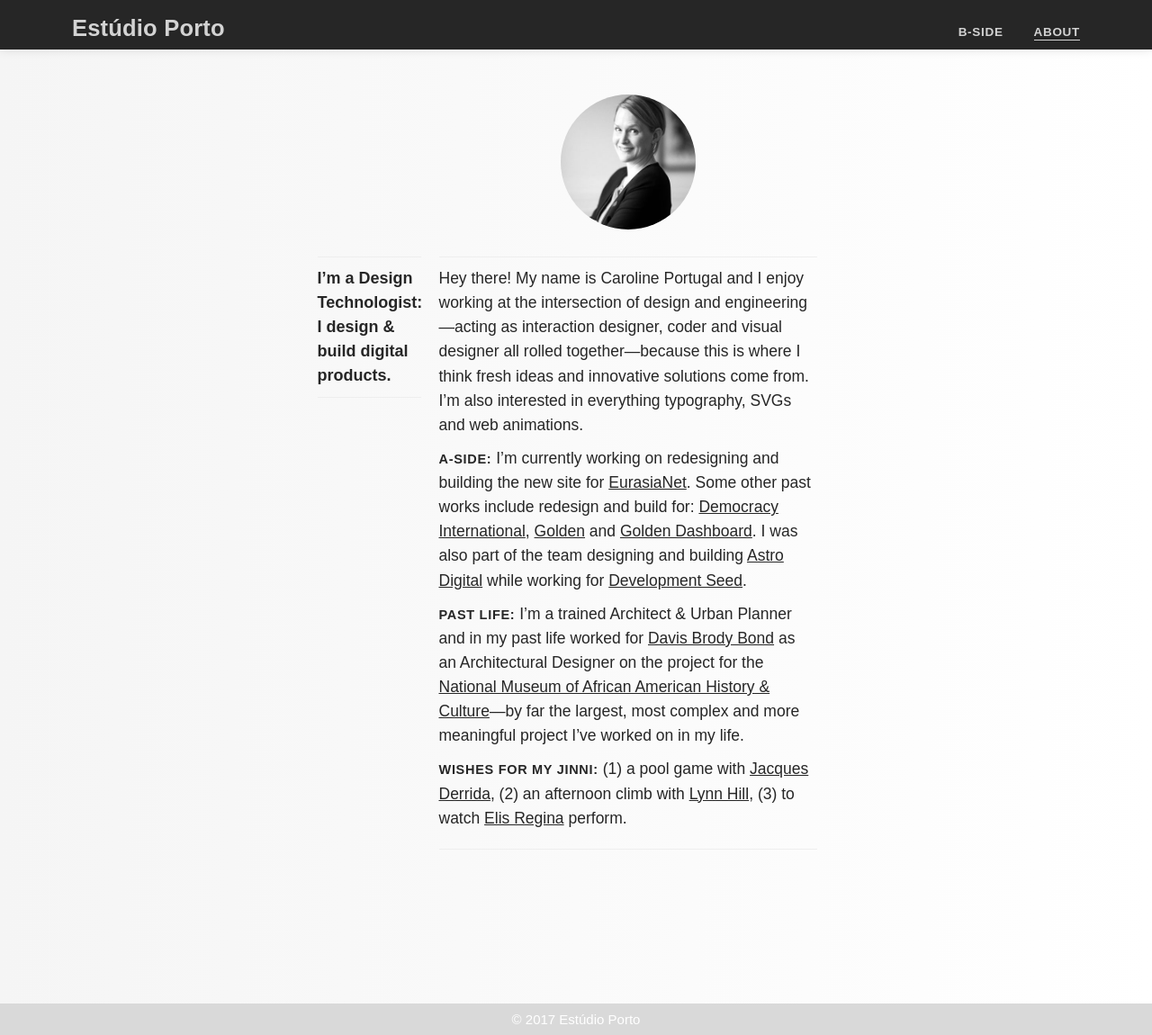
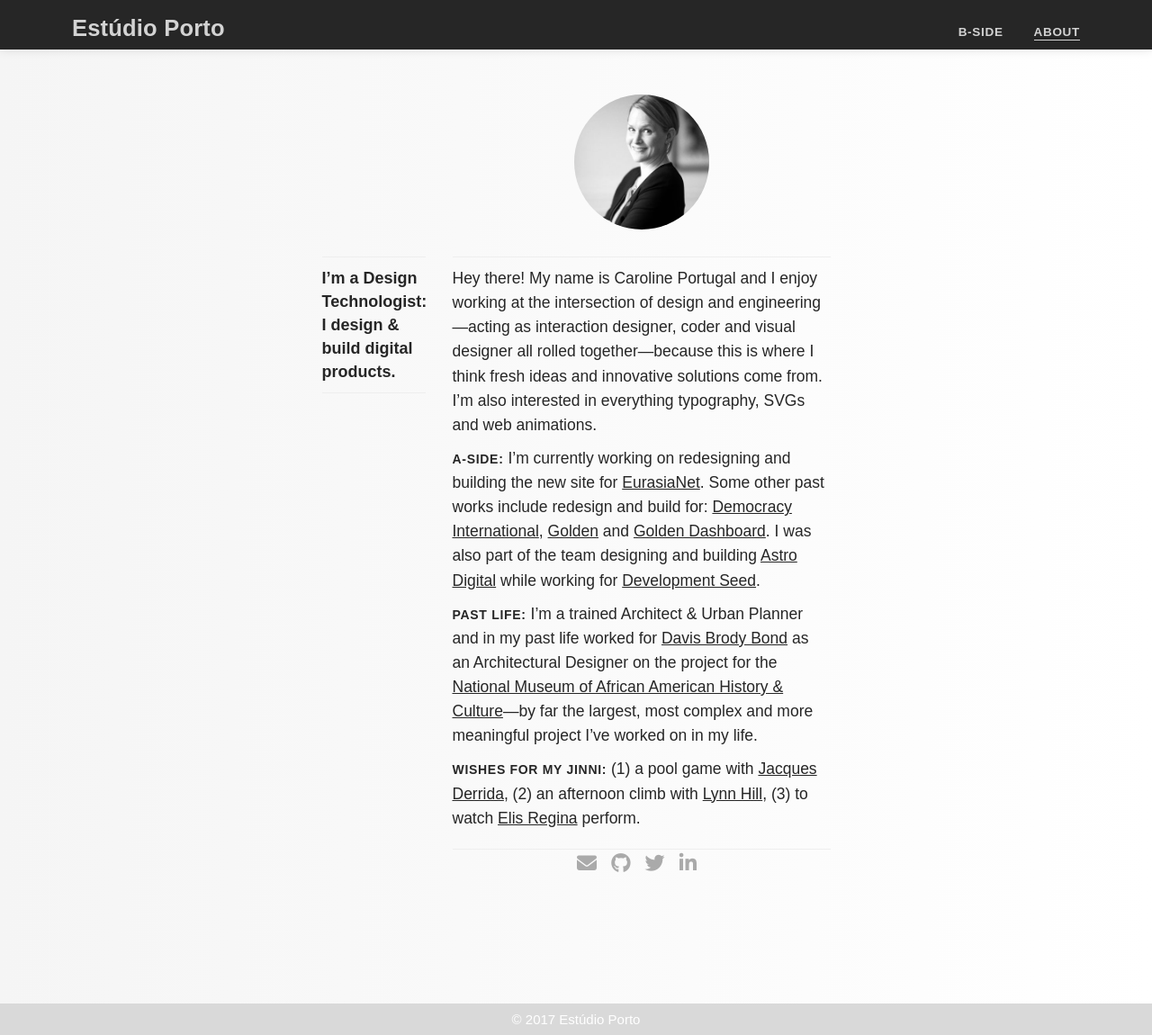
Before and after one commit to carolineportugal/estudioporto, a Jekyll site: the page built from about/index.html, in a window 1280 px wide and 1150 px high. Shown: the whole window at 90% size. Built offline with Jekyll 4.4.1, drawn with Linux system fonts in a browser that asks for light colours; nearby versions of some CDN libraries; some web fonts are replaced.

Commit message:
building contact part of about

```diff
--- a/_sass/_about.scss
+++ b/_sass/_about.scss
@@ -22,7 +22,7 @@
   }
 
   .left-column{
-    margin-right:2rem;
+    margin-right:3rem;
     width:115px;
 
     .intro{
@@ -32,13 +32,12 @@
       font-size: 18px;
       border-top:1px solid #eee;
       border-bottom:1px solid #eee;
-      line-height: 1.5;
+      line-height: 1.45;
     }
 
   }
 
   .center-column{
-    margin-right:2rem;
     width:420px;
     display: flex;
     flex-direction: column;
@@ -62,7 +61,7 @@
       .uppercase{
         @include heavy();
         text-transform: uppercase;
-        font-size: 14.5px;
+        font-size: 14px;
         letter-spacing: 0.07rem;
       }
 
@@ -79,9 +78,15 @@
 
     }
 
-  }
+    .contact{
+      font-size: 22px;
+      color:#aaa;
 
-  .right-column{
+      i{
+        margin-right:1rem;
+      }
+
+    }
 
   }
 
@@ -94,22 +99,7 @@
 
 
 
-  .project-link{
-    text-decoration: none;
-    transition: $transition-time;
 
-    &:hover{
-        .image{
-          filter: contrast(1) grayscale(0);
-        }
-        h4,
-        .subtitle,
-        .type {
-          opacity: .8;
-        }
-    }
-
-  }
 
   .project{
     margin:2rem .9rem 0 .9rem;
@@ -138,27 +128,6 @@
       z-index: 10;
     }
 
-    .type{
-      color:lighten(#000, 60%);
-      text-transform: uppercase;
-      font-size: 12px;
-      letter-spacing: .04rem;
-    }
-
-    h4{
-      @include bold();
-      color:lighten(#000, 15%);
-      margin:7px 0 3px 0;
-      line-height: 1.2;
-      font-size:19px;
-    }
-
-    .subtitle{
-      font-size:16px;
-      @include regular();
-      color:lighten(#000, 25%);
-    }
-
   }
 
   //Media Queries
--- a/about/index.html
+++ b/about/index.html
@@ -21,9 +21,12 @@
             <p><span class="uppercase">Past life:</span> I’m a trained Architect & Urban Planner and in my past life worked for <a href="">Davis Brody Bond</a> as an Architectural Designer on the project for the <a href="">National Museum of African American History & Culture</a>—by far the largest, most complex and more meaningful project I’ve worked on in my life.</p>
             <p><span class="uppercase">Wishes for my jinni:</span> (1) a pool game with <a href="">Jacques Derrida</a>, (2) an afternoon climb with <a href="">Lynn Hill</a>, (3) to watch <a href="">Elis Regina</a> perform.</p>
           </div>
-        </div>
-        <div class="right-column">
-
+          <div class="contact">
+            <i class="fa fa-envelope" aria-hidden="true"></i>
+            <i class="fa fa-github" aria-hidden="true"></i>
+            <i class="fa fa-twitter" aria-hidden="true"></i>
+            <i class="fa fa-linkedin" aria-hidden="true"></i>
+          </div>
         </div>
       </div>
 
```
